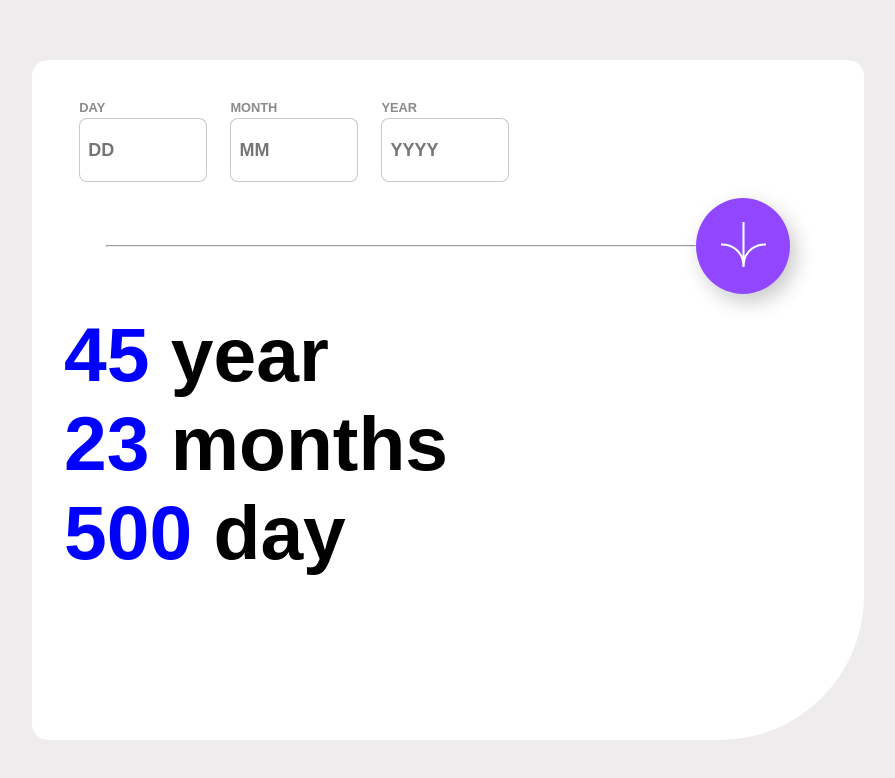
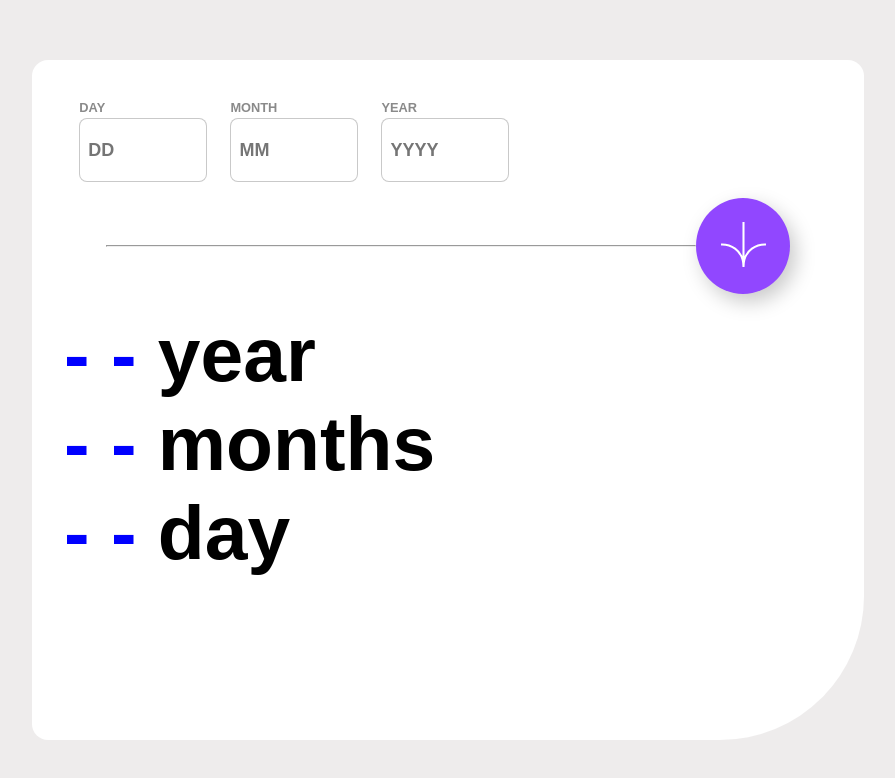
Before and after one commit to ArinPrajapati/Frontend-Mentor-Age-calculator-app, a plain HTML site: page index.html in a window 1280 px wide. Shown: the whole page, without its empty margins (192-1087 px from the left). Drawn offline with Linux system fonts and the light colour scheme.

Commit message:
Update index.html

```diff
--- a/index.html
+++ b/index.html
@@ -43,10 +43,10 @@
     </div>
     <div class="Br-date">
       <p>
-      <div><span id="br-year">45</span> year</div>
-      <div><span id="br-month">23</span> months
+      <div><span id="br-year">- -</span> year</div>
+      <div><span id="br-month">- -</span> months
       </div>
-      <div><span id="br-day">500</span> day</div>
+      <div><span id="br-day">- -</span> day</div>
       </p>
     </div>
   </div>
```
